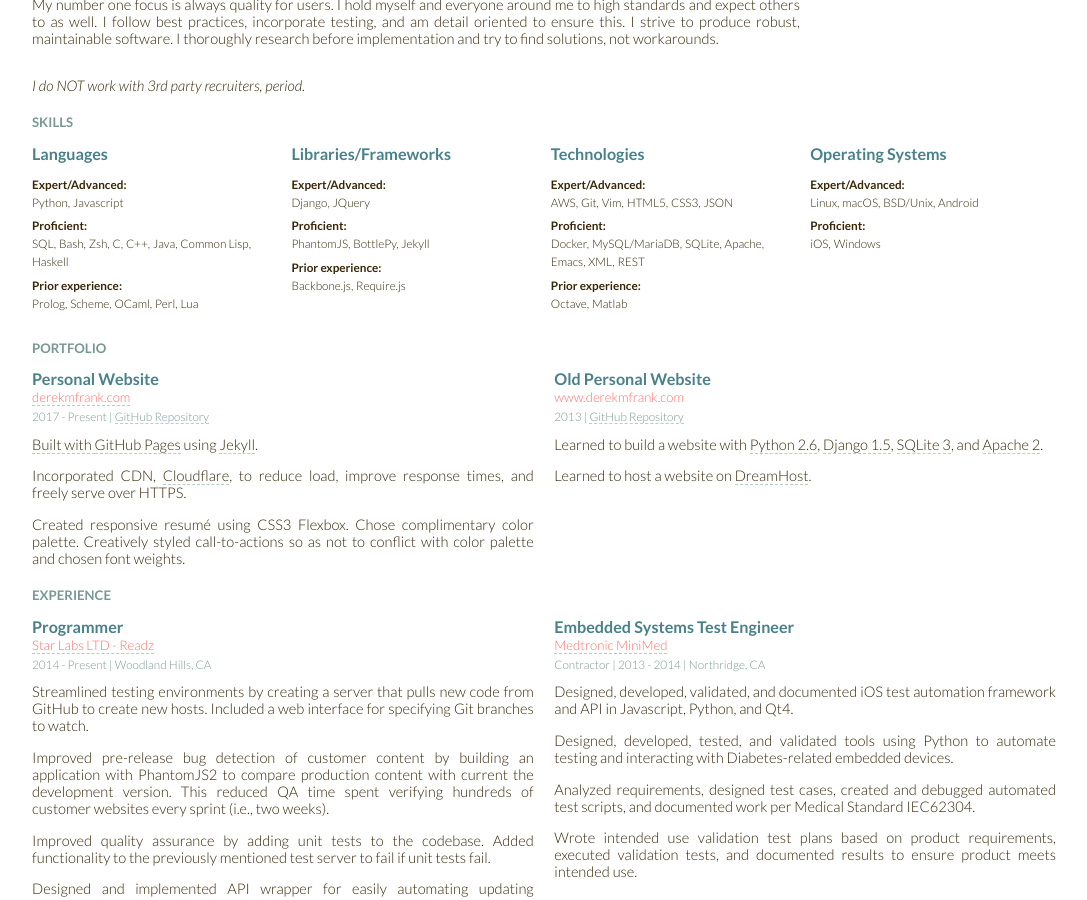
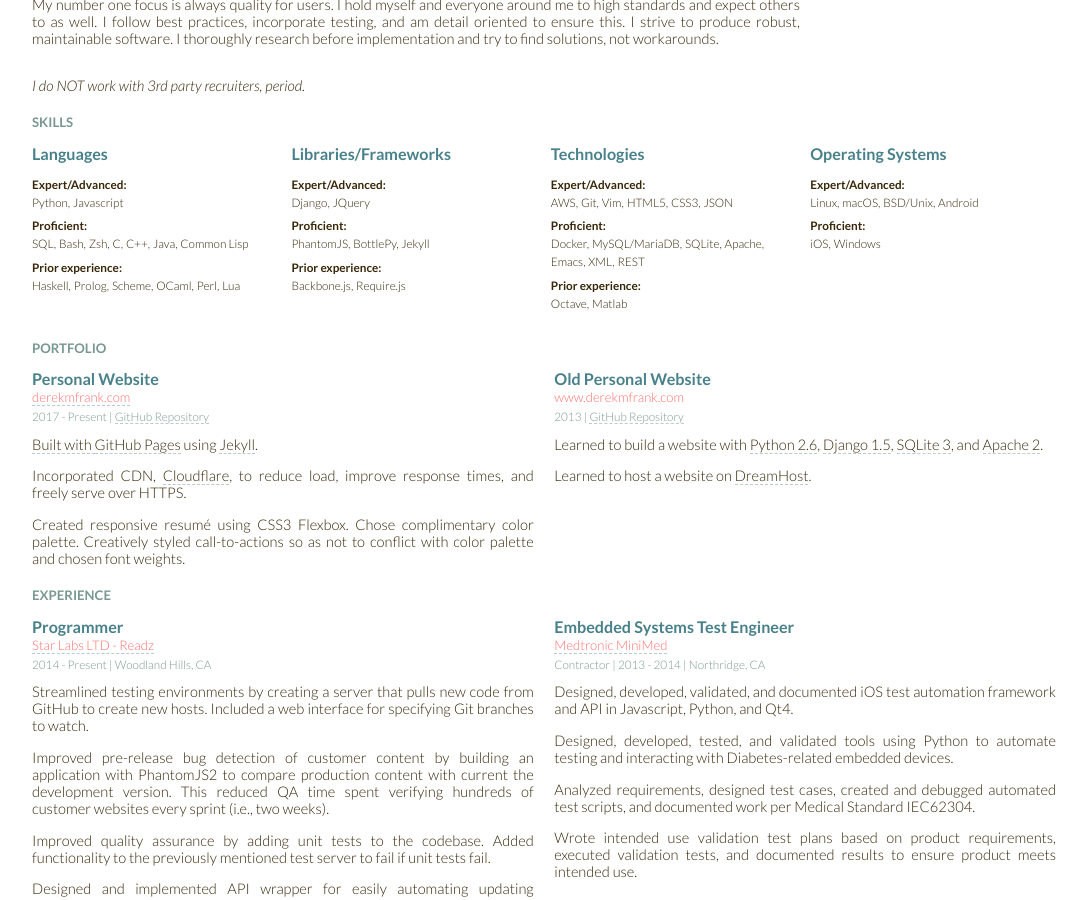
Before and after one commit to defrank/defrank.github.io, a Jekyll site: the page built from resume.html, in a window 1280 px wide and 900 px high, scrolled down 360 px. Shown: the whole window, without its empty margins (96-1183 px from the left). Built offline with Jekyll 4.4.1, drawn with Linux system fonts in a browser that asks for light colours; part of the change alters nothing that is shown.

```diff
--- a/resume.html
+++ b/resume.html
@@ -632,11 +632,11 @@ layout: blank
                     <dd>C++</dd>
                     <dd>Java</dd>
                     <dd>Common Lisp</dd>
-                    <dd>Haskell</dd>
                 </div>
 
                 <div>
                     <dt>Prior experience</dt>
+                    <dd>Haskell</dd>
                     <dd>Prolog</dd>
                     <dd>Scheme</dd>
                     <dd>OCaml</dd>
```
